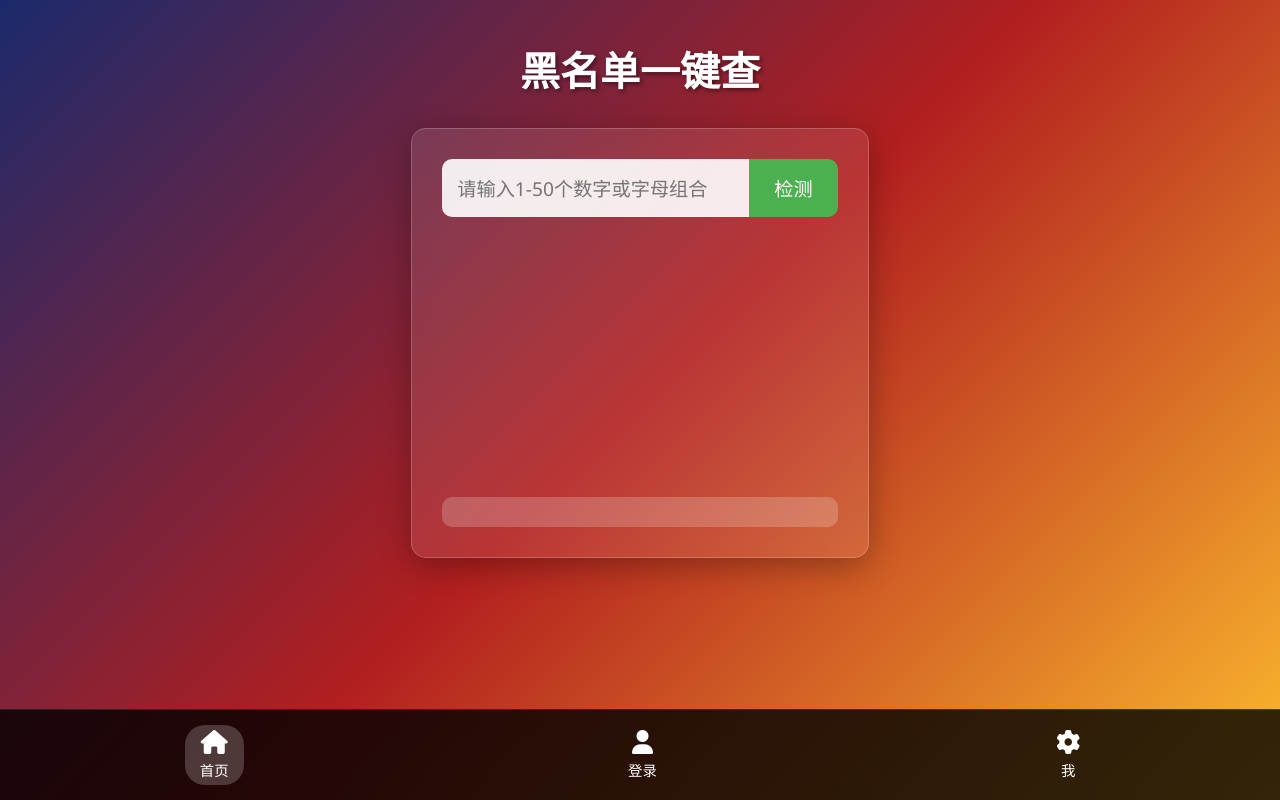
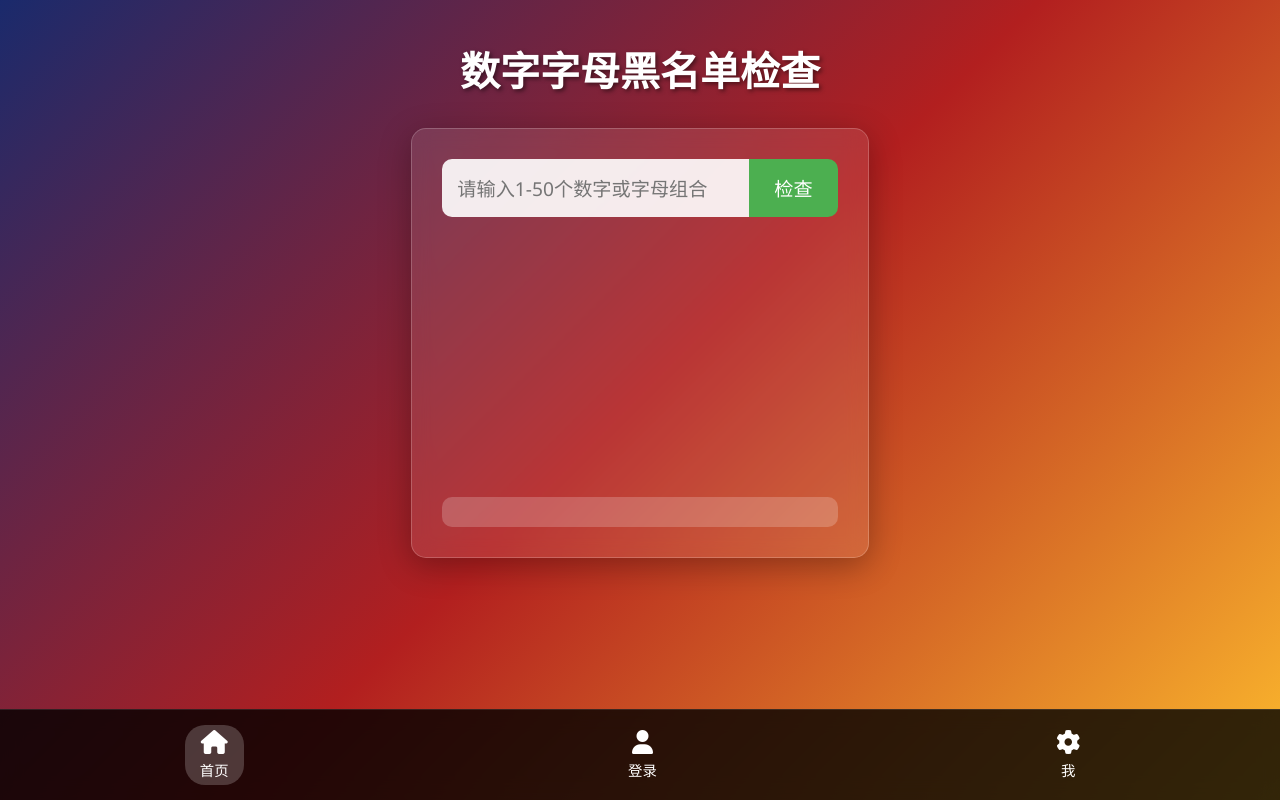
Before and after one commit to ldw-12/ldwmhqwc, a plain HTML site: page index.html in a window 1280 px wide. Drawn offline with Linux system fonts and the light colour scheme.

Commit message:
Add files via upload

```diff
--- a/index.html
+++ b/index.html
@@ -3,7 +3,7 @@
 <head>
     <meta charset="UTF-8">
     <meta name="viewport" content="width=device-width, initial-scale=1.0">
-    <title>美化权威查</title>
+    <title>数字黑名单管理系统</title>
     <style>
         * {
             margin: 0;
@@ -292,11 +292,11 @@
     <div class="container">
         <!-- 首页 -->
         <div id="home-page" class="page active">
-            <h1>黑名单一键查</h1>
+            <h1>数字字母黑名单检查</h1>
             <div class="input-section">
                 <div class="input-group">
                     <input type="text" id="number-input" placeholder="请输入1-50个数字或字母组合">
-                    <button id="check-btn">检测</button>
+                    <button id="check-btn">检查</button>
                 </div>
 
                 <!-- 箭头容器放在输入区域下方 -->
```
